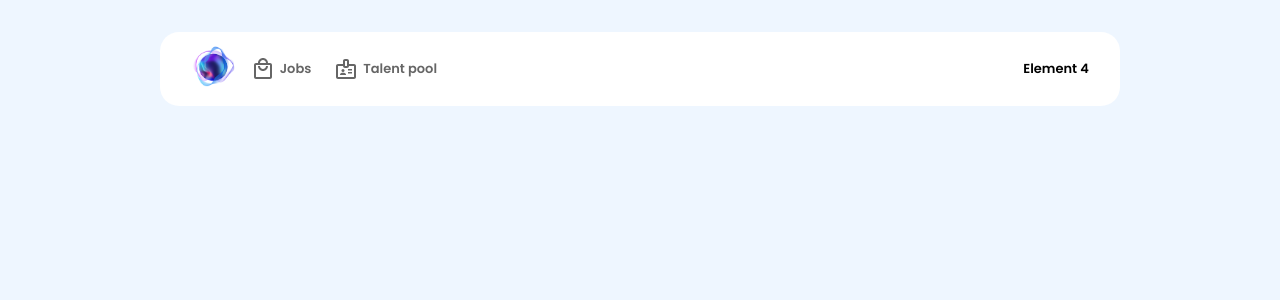
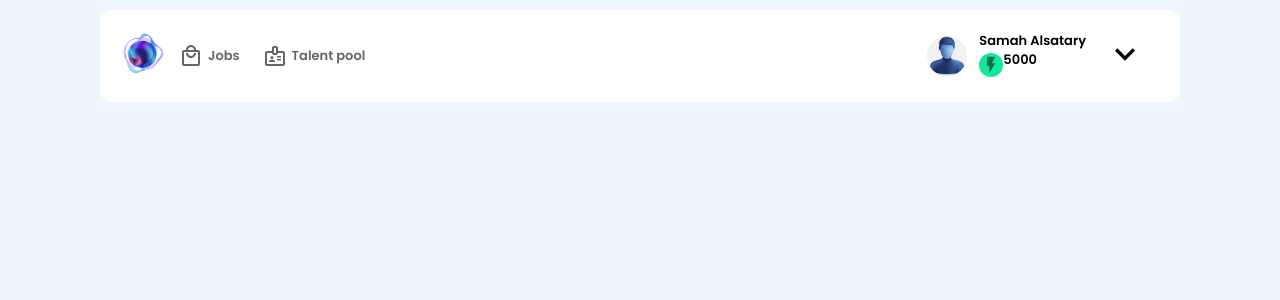
Before and after one commit to alsatarysamah/talent_job_portal, a Next.js app: page / in a window 1280 px wide. Shown: the top 300 px of the page. Built offline with nearby package versions, Linux system fonts and the light colour scheme.

Commit message:
implement user menue

```diff
--- a/src/component/Navbar/index.jsx
+++ b/src/component/Navbar/index.jsx
@@ -3,6 +3,7 @@ import styles from "./style.module.css";
 import LocalMallOutlinedIcon from "@mui/icons-material/LocalMallOutlined";
 import BadgeOutlinedIcon from "@mui/icons-material/BadgeOutlined";
 import { useRouter } from "next/router";
+import UserMenu from "../UserMenu";
 const { container, leftSide, logo, job } = styles;
 function Navbar() {
   const router = useRouter();
@@ -26,7 +27,7 @@ function Navbar() {
 
         </div>
       </div>
-      <div>Element 4</div>
+      <div><UserMenu/></div>
     </div>
   );
 }
--- a/src/component/Navbar/style.module.css
+++ b/src/component/Navbar/style.module.css
@@ -4,10 +4,9 @@
     justify-content: space-between;
     align-items: center;
     width: 100%;
-    border-radius: 1.2rem;
+    border-radius: 12px;
     background: white;
-    padding: 1.63rem 1.95rem;
-    height: 4.6rem;
+    padding: 16.3px 19.5px;
     font-weight: 600;
     font-size: 13px;
     line-height: 14px;
@@ -23,7 +22,6 @@
 
 .logo {
     padding: 4.4;
-
     margin-right: 2.25px;
 }
 
--- /dev/null
+++ b/src/component/UserMenu/index.jsx
@@ -0,0 +1,33 @@
+import Image from "next/image";
+import styles from "./style.module.css";
+import ExpandMoreIcon from "@mui/icons-material/ExpandMore";
+import FlashOnIcon from "@mui/icons-material/FlashOn";
+
+const { container, userImage, userName, expandIcon, flashIcon, flashIconIcon } = styles;
+
+function UserMenu() {
+  return (
+    <div className={container}>
+      <div className={userImage}>
+        <Image
+          src="/images/profile.png"
+          height={40}
+          width={40}
+          alt="user image"
+        />
+      </div>
+      <div className={userName}>
+        <div>Samah Alsatary</div>
+        <div className={flashIcon}>
+          <FlashOnIcon className={flashIconIcon} />
+          5000
+        </div>
+      </div>
+      <div className={expandIcon}>
+      <ExpandMoreIcon style={{ height: "40px", width: "40px" }} />
+      </div>
+    </div>
+  );
+}
+
+export default UserMenu;
--- /dev/null
+++ b/src/component/UserMenu/style.module.css
@@ -0,0 +1,39 @@
+.container {
+    display: flex;
+    justify-content: space-around;
+    align-items: center;
+    padding: 3.25px 6.5px;
+    gap: 12px;
+}
+
+.userImage {
+    border-radius: 50%;
+    overflow: hidden;
+    width: 40px;
+    height: 40px;
+}
+
+.userName {
+    display: flex;
+    flex-direction: column;
+    justify-content: center;
+    gap: 5px
+}
+
+.expandIcon {
+    padding: 5px 9.2px 5px 6.8px;
+}
+
+.flashIcon {
+    display: flex;
+    justify-content: start;
+    border-radius: 50%;
+}
+
+.flashIconIcon {
+    font-size: 13px;
+    color: #0e6d4a;
+    background: #0FEA9A;
+    border-radius: 50%;
+    padding: 2px;
+}
--- a/styles/Home.module.css
+++ b/styles/Home.module.css
@@ -1,18 +1,10 @@
-.mainContainer{
+.mainContainer {
   display: flex;
   flex-direction: column;
   flex: 1;
-  padding: 2rem 10rem;
-    height: 100vh;
-    background: #EEF6FF;
-    font-family: 'Poppins', sans-serif;
+  height: 100vh;
+  background: #EEF6FF;
+  font-family: 'Poppins', sans-serif;
+  padding: 9.75px 100px;
+
 }
-
-.main {
-
-  margin: 0;
-  display: flex;
-  flex-direction: column;
-  min-height: auto;
-  justify-content: flex-start;
-}
```
Also changed, not shown: public/images/profile.png (added).
